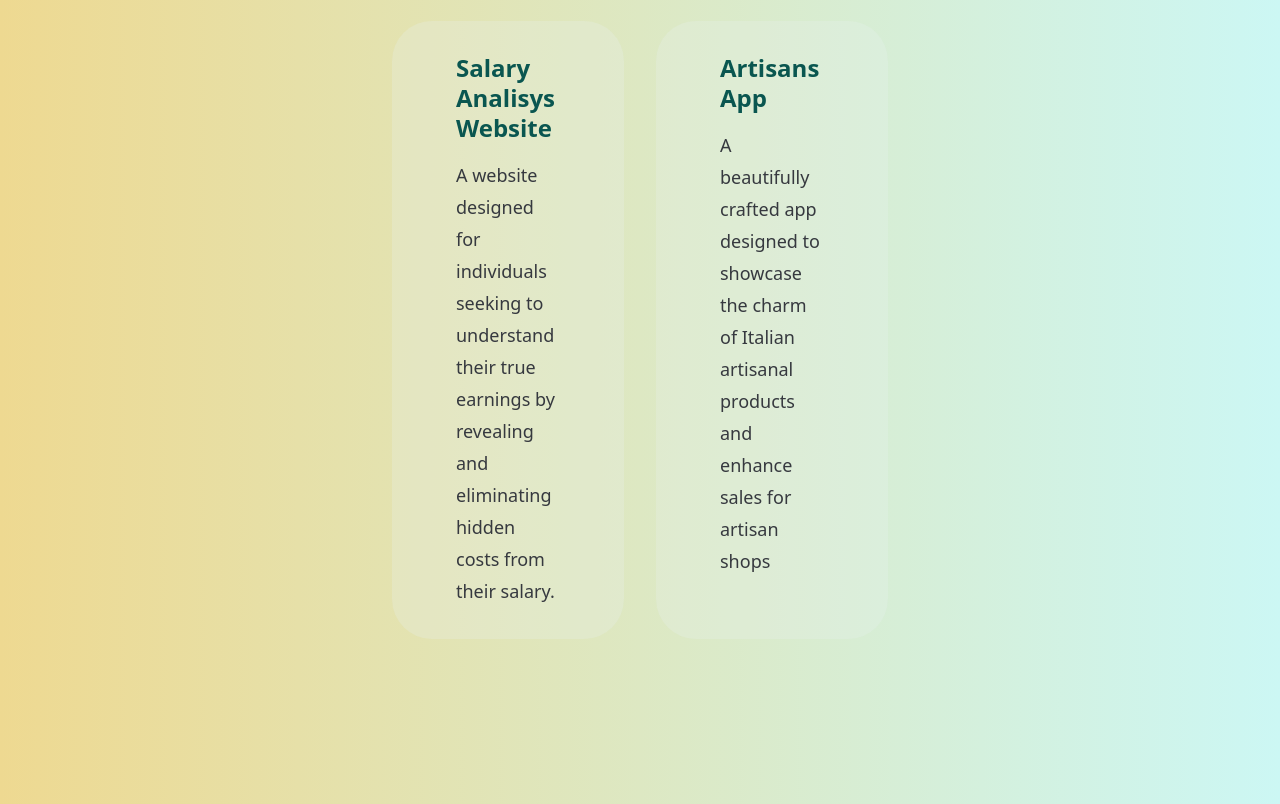
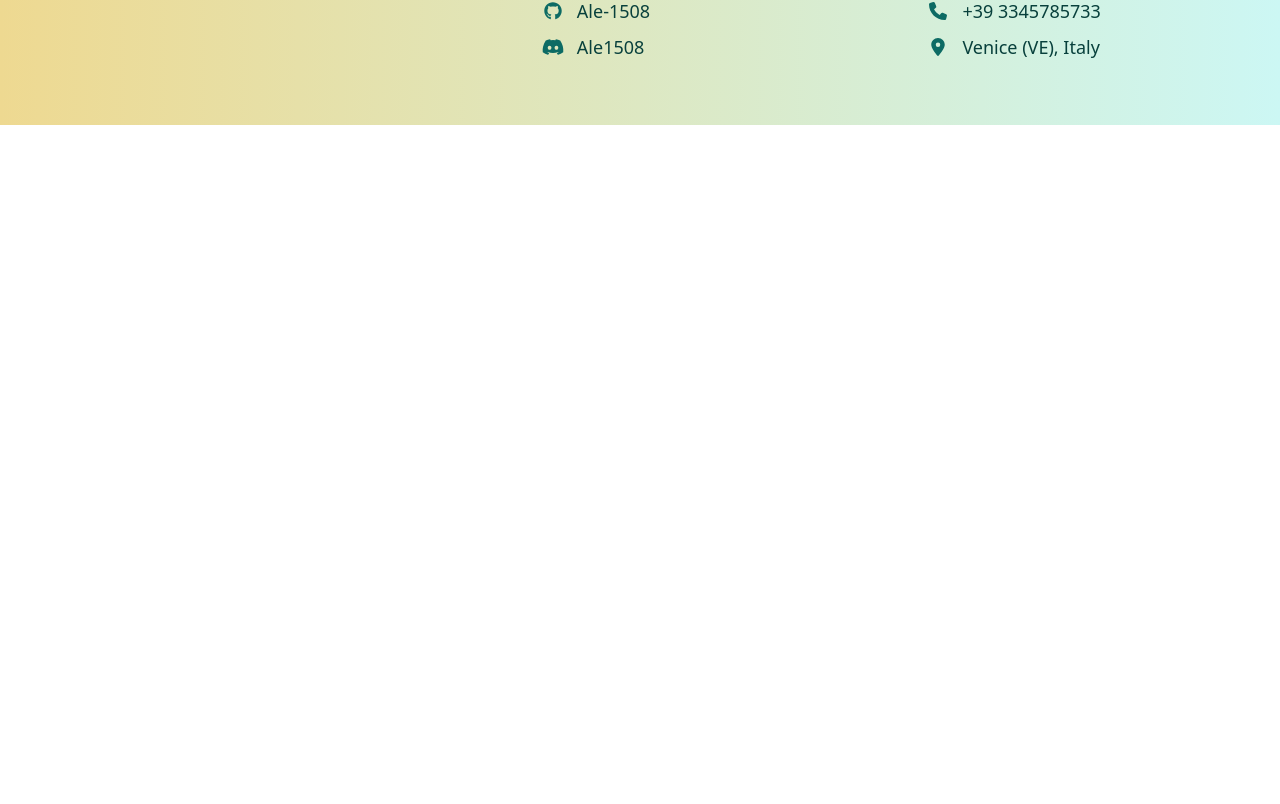
Before and after one commit to Ale-1508/portfolio, a Next.js app: page / in a window 1280 px wide. Shown: the part 2838-3642 px from the top of the page. After the commit the page ends 2963 px from the top, so only its background shows below. Built offline with nearby package versions, Linux system fonts and the light colour scheme.

Commit message:
Fixed Layout

```diff
--- a/src/app/page.tsx
+++ b/src/app/page.tsx
@@ -3,8 +3,6 @@ import Layout from "./_core/components/Layout";
 
 export default function Home() {
   return (
-    <Layout currentPath="Work" className="mx-8 sm:mx-16 md:mx-24 lg:mx-32 gap-12 mb-16">
-      <HomeScreen />
-    </Layout>
+    <HomeScreen />
   );
 }
```
